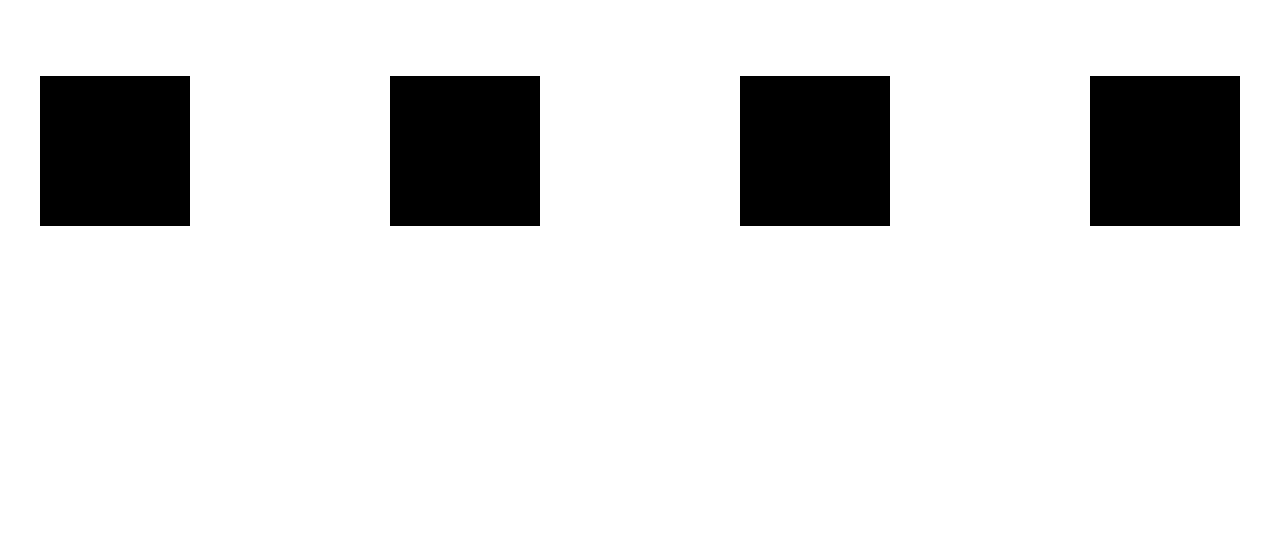
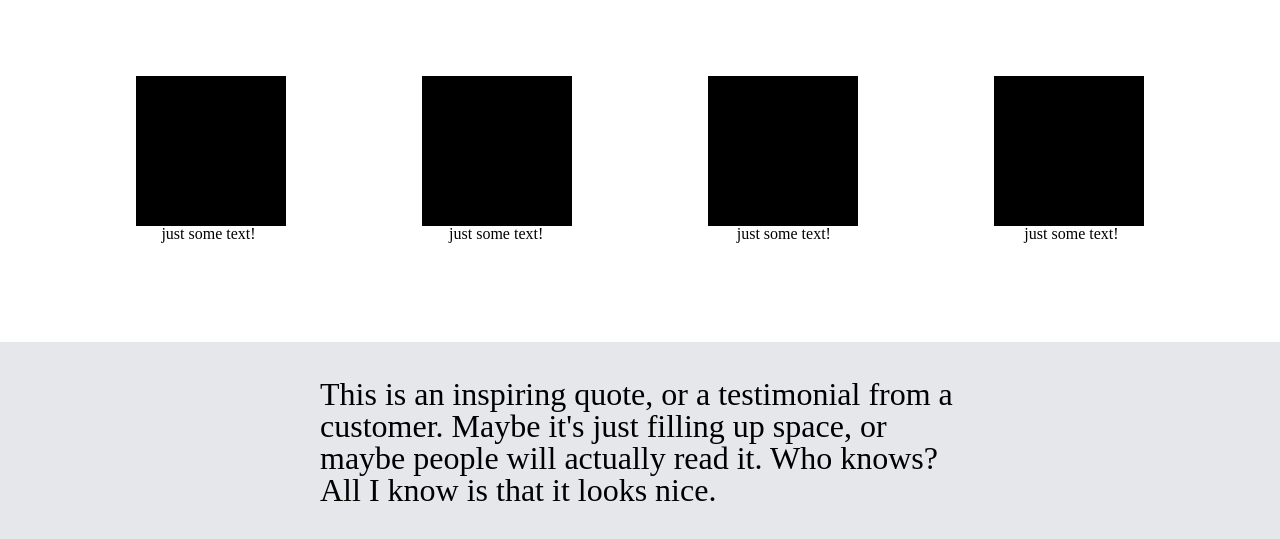
Before and after one commit to Imkaroboi/TheOdinProject1, a website: page index.html in a window 1280 px wide. Shown: the part 477-1016 px from the top of the page. Before the commit the page ends 800 px from the top, so only its background shows below. Drawn offline with Linux system fonts and the light colour scheme.

Commit message:
added gray box

```diff
--- a/index.html
+++ b/index.html
@@ -51,6 +51,15 @@
         <div class="box3 boxes"></div>
         <div class="box4 boxes"></div>
       </div>
+      <div class="fourtext">
+        <div class="text1 text"><p>just some text!</p></div>
+        <div class="text2 text"><p>just some text!</p></div>
+        <div class="text3 text"><p>just some text!</p></div>
+        <div class="text4 text"><p>just some text!</p></div>
+      </div>
+      <div class="graybox">
+      <div class="grayboxtext"><p>This is an inspiring quote, or a testimonial from a customer.  Maybe it's just filling up space, or maybe people will actually read it.  Who knows?  All I know is that it looks nice.</p></div>
+    </div>
     </div>
   </body>
 </html>
--- a/main.css
+++ b/main.css
@@ -86,7 +86,7 @@ body {
 }
 .fourpics {
   display: flex;
-  gap: 10rem;
+  gap: 0rem;
   margin-top: 100px;
   justify-content: space-evenly;
 }
@@ -95,3 +95,21 @@ body {
   width: 150px;
   background-color: black;
 }
+.fourtext {
+  display: flex;
+  gap: 2rem;
+  justify-content: space-evenly;
+}
+.grayboxtext {
+  font-size: 2rem;
+  justify-self: auto;
+  width: 50%;
+  margin: 100px auto;
+}
+.graybox {
+  background-color: #E5E7EB;
+  height: 200px;
+  display: flex;
+  align-items: center;
+  margin-top: 100px;
+}
```
